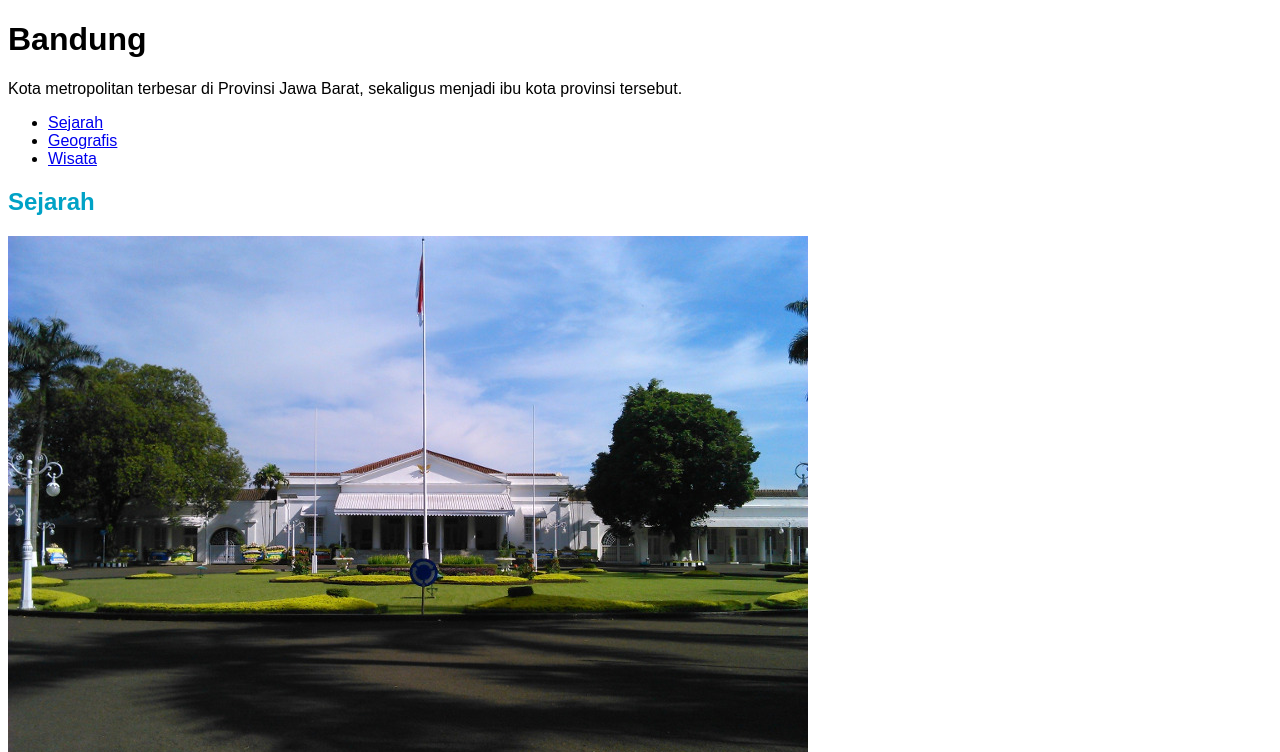
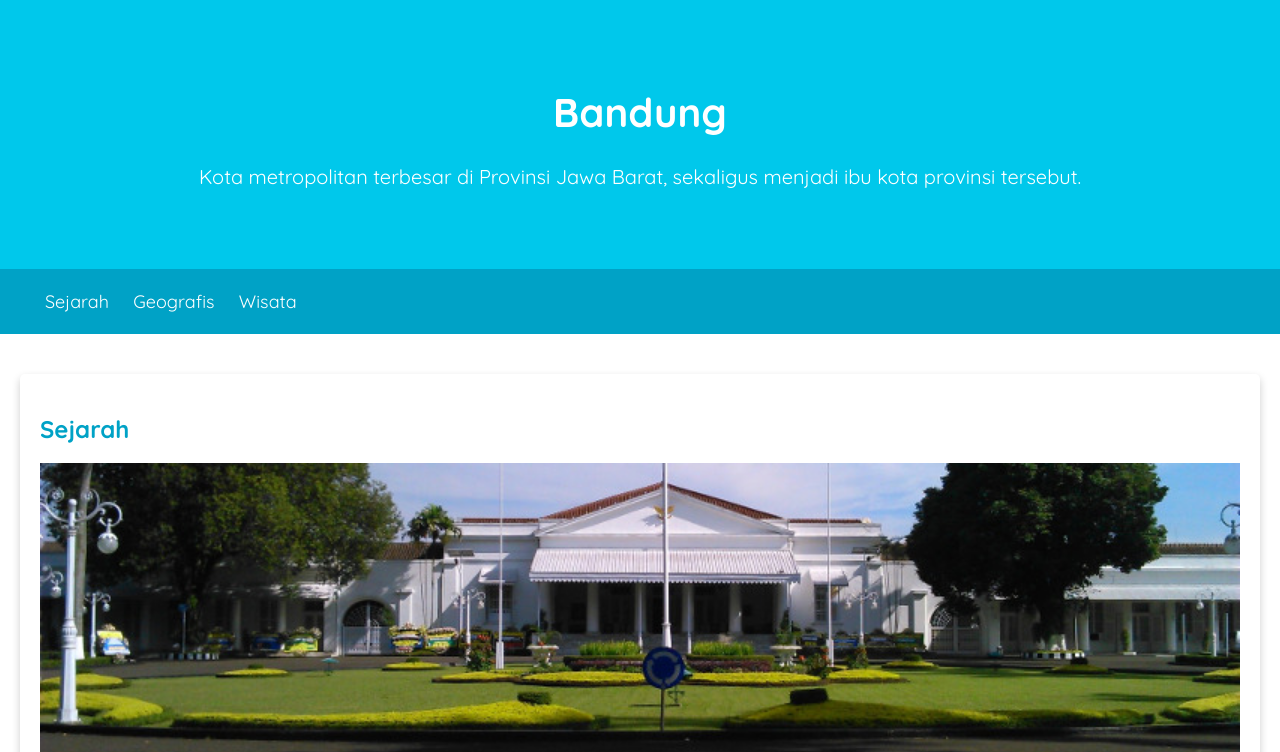
Before and after one commit to FadliArifRamadan/idcamp-project-2024, a plain HTML site: page index.html in a window 1280 px wide. Shown: the top 752 px of the page. Drawn offline with Linux system fonts and the light colour scheme.

Commit message:
menambahkan jumbotron di header dan card ditiap article

```diff
--- a/assets/styles/style.css
+++ b/assets/styles/style.css
@@ -1,5 +1,7 @@
 body {
-  font-family: sans-serif;
+  font-family: "Quicksand", sans-serif;
+  margin: 0;
+  padding: 0;
 }
 
 h2,
@@ -11,4 +13,62 @@ footer {
   padding: 20px;
   color: white;
   background-color: #00a2c6;
+  text-align: center;
+  font-weight: bold;
 }
+
+nav a {
+  font-size: 18px;
+  font-weight: 400;
+  text-decoration: none;
+  color: white;
+}
+
+nav a:hover {
+  font-weight: bold;
+}
+
+.profile header {
+  text-align: center;
+}
+
+.featured-image {
+  width: 100%;
+  max-height: 300px;
+  object-fit: cover;
+  object-position: center;
+}
+
+.profile img {
+  width: 200px;
+}
+
+.card {
+  box-shadow: 0 4px 8px 0 rgba(0, 0, 0, 0.2);
+  border-radius: 5px;
+  padding: 20px;
+  margin-top: 20px;
+}
+
+.jumbotron {
+  font-size: 20px;
+  padding: 60px;
+  background-color: #00c8eb;
+  text-align: center;
+  color: white;
+}
+
+nav li {
+  display: inline;
+  list-style-type: none;
+  margin-right: 20px;
+}
+
+nav {
+  background-color: #00a2c6;
+  padding: 5px;
+}
+
+main {
+  padding: 20px;
+}
--- a/index.html
+++ b/index.html
@@ -6,15 +6,25 @@
 
     <!-- My own Styles -->
     <link rel="stylesheet" href="assets/styles/style.css" />
+
+    <!-- Google Fonts -->
+    <link rel="preconnect" href="https://fonts.googleapis.com" />
+    <link rel="preconnect" href="https://fonts.gstatic.com" crossorigin />
+    <link
+      href="https://fonts.googleapis.com/css2?family=Quicksand:wght@300..700&display=swap"
+      rel="stylesheet"
+    />
   </head>
 
   <body>
     <header>
-      <h1>Bandung</h1>
-      <p>
-        Kota metropolitan terbesar di Provinsi Jawa Barat, sekaligus menjadi ibu
-        kota provinsi tersebut.
-      </p>
+      <div class="jumbotron">
+        <h1>Bandung</h1>
+        <p>
+          Kota metropolitan terbesar di Provinsi Jawa Barat, sekaligus menjadi
+          ibu kota provinsi tersebut.
+        </p>
+      </div>
 
       <nav>
         <ul>
@@ -28,9 +38,13 @@
     <main>
       <!-- konten artikel -->
       <div id="content">
-        <article id="sejarah">
+        <article id="sejarah" class="card">
           <h2>Sejarah</h2>
-          <img src="assets/image/history.jpg" alt="Sejarah" />
+          <img
+            src="assets/image/history.jpg"
+            alt="Sejarah"
+            class="featured-image"
+          />
           <p>
             Kata Bandung berasal dari kata bendung atau bendungan karena
             terbendungnya sungai Citarum oleh lava Gunung Tangkuban Parahu yang
@@ -54,9 +68,13 @@
           </p>
         </article>
 
-        <article id="geografis">
+        <article id="geografis" class="card">
           <h2>Geografis</h2>
-          <img src="assets/image/geografis.jpg" alt="Geografis" />
+          <img
+            src="assets/image/geografis.jpg"
+            alt="Geografis"
+            class="featured-image"
+          />
           <p>
             Kota Bandung dikelilingi oleh pegunungan, sehingga bentuk morfologi
             wilayahnya bagaikan sebuah mangkok raksasa, secara geografis kota
@@ -76,7 +94,7 @@
           </p>
         </article>
 
-        <article id="wisata">
+        <article id="wisata" class="card">
           <h2>Wisata</h2>
           <p>
             Sejak dibukanya Jalan Tol Cipularang, kota Bandung telah menjadi
@@ -88,7 +106,11 @@
 
           <section>
             <h3>Farm House Lembang</h3>
-            <img src="assets/image/farm-house.jpg" alt="Farm house" />
+            <img
+              src="assets/image/farm-house.jpg"
+              alt="Farm house"
+              class="featured-image"
+            />
             <p>
               Berada di jalur utama Bandung-Lembang, Farm House menjadi objek
               wisata yang tidak pernah sepi pengunjung. Selain karena letaknya
@@ -99,7 +121,11 @@
 
           <section>
             <h3>Observatorium Bosscha</h3>
-            <img src="assets/image/bosscha.jpg" alt="Bosscha" />
+            <img
+              src="assets/image/bosscha.jpg"
+              alt="Bosscha"
+              class="featured-image"
+            />
             <p>
               Memiliki beberapa teleskop, antara lain, Refraktor Ganda Zeiss,
               Schmidt Bimasakti, Refraktor Bamberg, Cassegrain GOTO, dan
@@ -118,7 +144,7 @@
 
       <!-- konten samping -->
       <aside>
-        <article>
+        <article class="profile card">
           <header>
             <h2>Kota Bandung</h2>
             <p>Kota Kembang Paris van Java</p>
```
